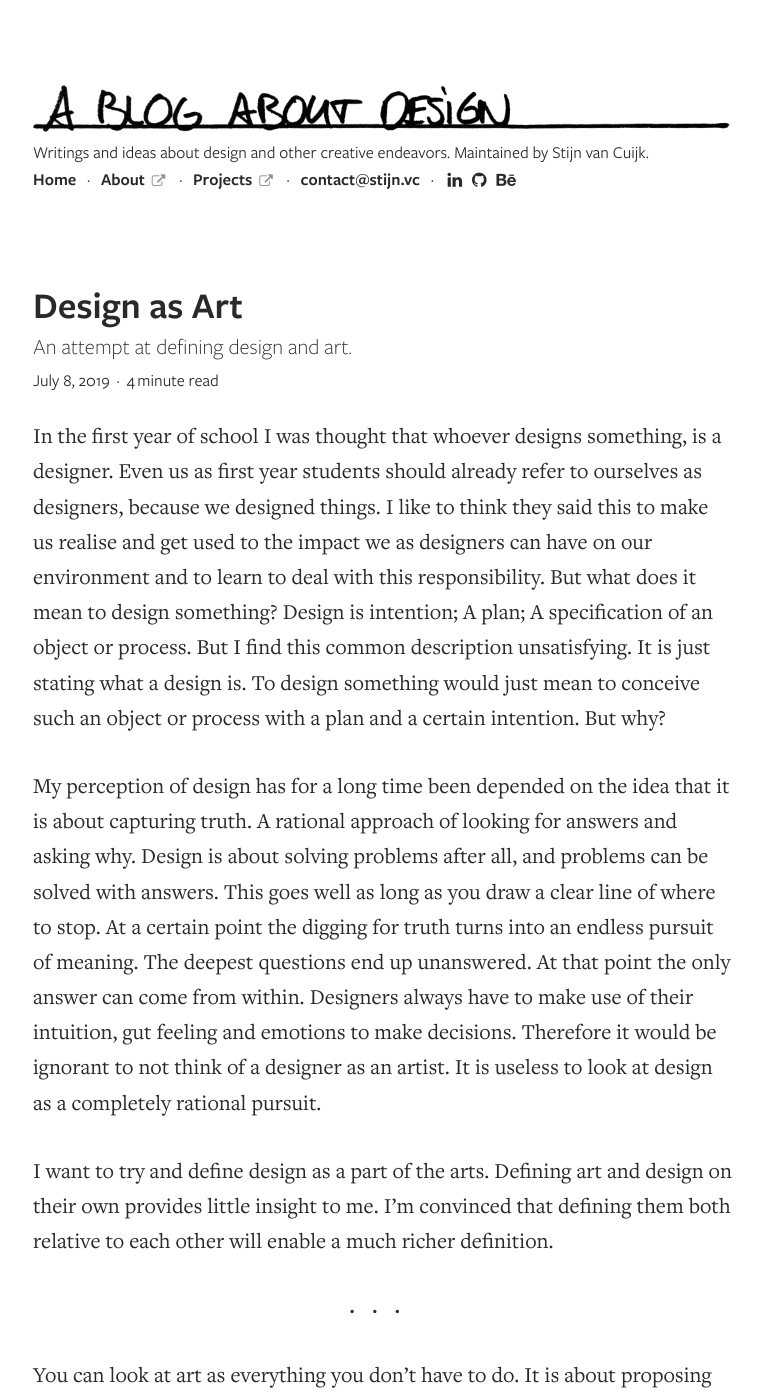
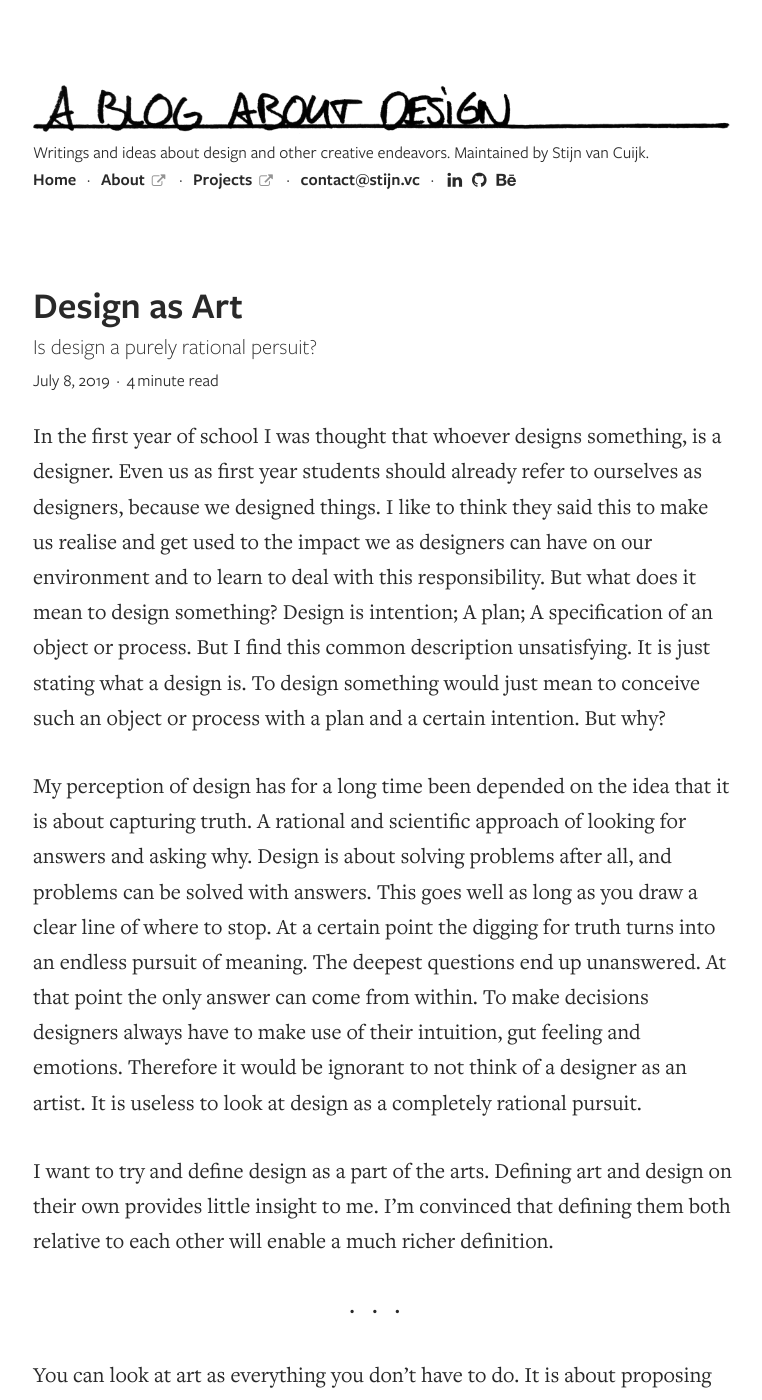
Before and after one commit to stijnvc/blog, a Jekyll site: the page built from _posts/2019-07-08-design-as-art.md, in a window 1280 px wide and 1400 px high. Shown: the whole window, without its empty margins (257-1019 px from the left). Built offline with Jekyll 4.4.1, drawn with Linux system fonts in a browser that asks for light colours; nearby versions of some CDN libraries; some of the changed text lies outside the part shown.

Commit message:
Update 2019-07-08-design-as-art.md

```diff
--- a/_posts/2019-07-08-design-as-art.md
+++ b/_posts/2019-07-08-design-as-art.md
@@ -1,12 +1,12 @@
 ---
 title: Design as Art
-summary: An attempt at defining design and art.
+summary: Is design a purely rational persuit?
 ---
 
 
 In the first year of school I was thought that whoever designs something, is a designer. Even us as first year students should already refer to ourselves as designers, because we designed things. I like to think they said this to make us realise and get used to the impact we as designers can have on our environment and to learn to deal with this responsibility. But what does it mean to design something? Design is intention; A plan; A specification of an object or process. But I find this common description unsatisfying. It is just stating what a design is. To design something would just mean to conceive such an object or process with a plan and a certain intention. But why?
 
-My perception of design has for a long time been depended on the idea that it is about capturing truth. A rational approach of looking for answers and asking why. Design is about solving problems after all, and problems can be solved with answers. This goes well as long as you draw a clear line of where to stop. At a certain point the digging for truth turns into an endless pursuit of meaning. The deepest questions end up unanswered. At that point the only answer can come from within. Designers always have to make use of their intuition, gut feeling and emotions to make decisions. Therefore it would be ignorant to not think of a designer as an artist. It is useless to look at design as a completely rational pursuit.
+My perception of design has for a long time been depended on the idea that it is about capturing truth. A rational and scientific approach of looking for answers and asking why. Design is about solving problems after all, and problems can be solved with answers. This goes well as long as you draw a clear line of where to stop. At a certain point the digging for truth turns into an endless pursuit of meaning. The deepest questions end up unanswered. At that point the only answer can come from within. To make decisions designers always have to make use of their intuition, gut feeling and emotions. Therefore it would be ignorant to not think of a designer as an artist. It is useless to look at design as a completely rational pursuit.
 
 I want to try and define design as a part of the arts. Defining art and design on their own provides little insight to me. I’m convinced that defining them both relative to each other will enable a much richer definition.
 
```
Also changed, not shown: other parts of _posts/2019-07-08-design-as-art.md (+2 -0 lines).
